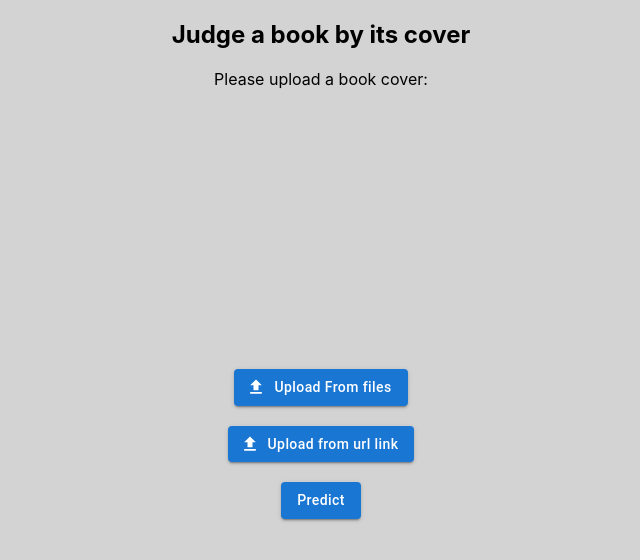
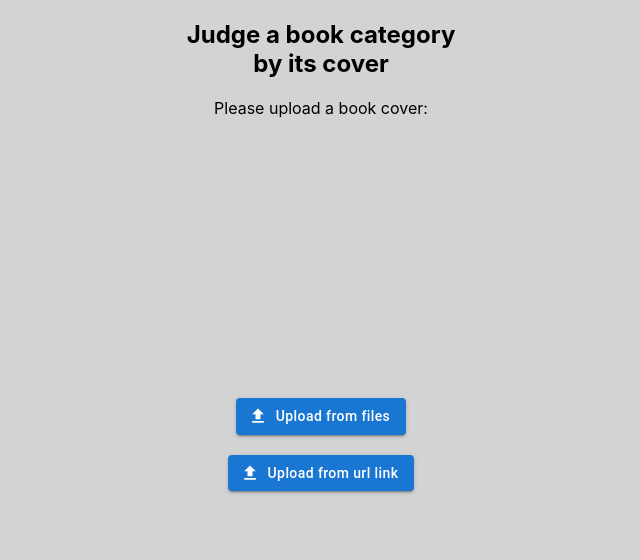
Before and after one commit to NahiaPeschard/wagon_book_cover_app, a React (Create React App) app in the folder judge-book/: page / in a window 1280 px wide. Shown: the top 560 px of the page, without its empty margins (319-959 px from the left). Built offline with nearby package versions, Linux system fonts and the light colour scheme.

Commit message:
modify UI

```diff
--- a/judge-book/src/App.tsx
+++ b/judge-book/src/App.tsx
@@ -5,8 +5,10 @@ function App() {
   return (
     <><div className="App">
       <div className="App-header">
-        Judge a book by its cover
+        <div>Judge a book category</div>
+          <div style={{display: "flex", justifyContent: 'center'}}> by its cover</div>
       </div>
+
     </div>
     <div>
         <StartPage />
--- a/judge-book/src/components/startPage/StartPage.tsx
+++ b/judge-book/src/components/startPage/StartPage.tsx
@@ -121,7 +121,7 @@ function StartPage() {
                 </div>
                 {retryCount < 2 &&
                 <><div className="gap"></div><div style={{ display: 'flex', justifyContent: 'center' }}>
-                  Try again {2 - retryCount} times left
+                  Number of attempts remaining: {2 - retryCount}
                 </div></>
 }
                 </>
@@ -181,7 +181,7 @@ function StartPage() {
             <UploadImageByUrl setImage={setImage} setBase64Image={setBase64Image} />
           </div>
           <div className="gap"></div>
-          <div style={{ display: 'flex', justifyContent: 'center'}}>
+          {image &&           <><div style={{ display: 'flex', justifyContent: 'center' }}>
               <Button
                 variant="contained"
                 color="primary"
@@ -191,8 +191,7 @@ function StartPage() {
               >
                 Predict
               </Button>
-          </div>
-          <div className='gap'></div>
+            </div><div className='gap'></div></>}
         </>
       )}
     </>
--- a/judge-book/src/components/uploadImage/uploadImage.tsx
+++ b/judge-book/src/components/uploadImage/uploadImage.tsx
@@ -47,7 +47,7 @@ function UploadImage({ setImage, setBase64Image }: Props) {
         startIcon={<UploadIcon />}
         sx={{ textTransform: 'none' }}
       >
-        Upload From files
+        Upload from files
         <input type="file" hidden onChange={handleChange}
         accept="image/jpg,.gif,.png,.svg,.webp audio/wav,.mp3"/>
       </Button>
```
Lines whose indentation alone changed are shown as unchanged.
